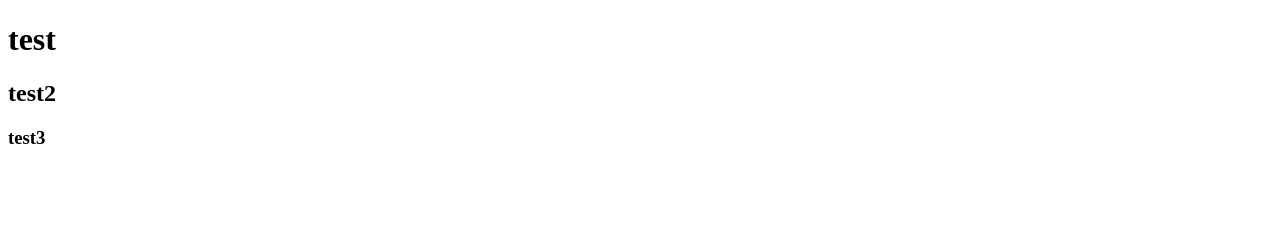
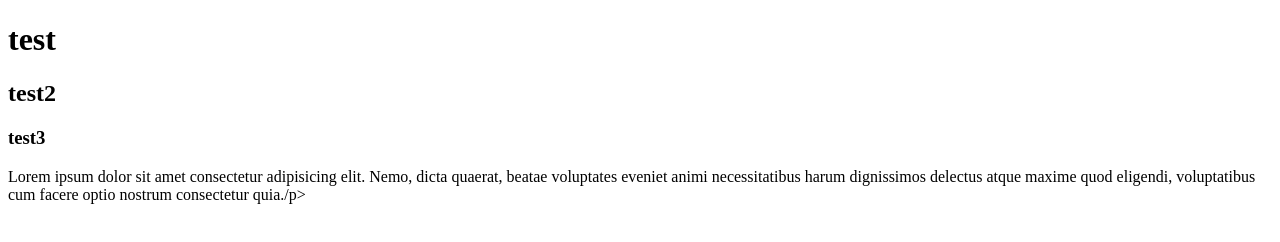
Before and after one commit to soar-telescope/dev-practice, a plain HTML site: page index.html in a window 1280 px wide. Drawn offline with Linux system fonts and the light colour scheme.

Commit message:
Lorem added

```diff
--- a/index.html
+++ b/index.html
@@ -10,5 +10,9 @@
     <h1>test</h1>
     <h2>test2</h2>
     <h3>test3</h3>
+    <div>
+        <p>Lorem ipsum dolor sit amet consectetur adipisicing elit. Nemo, dicta quaerat, beatae voluptates eveniet animi necessitatibus harum dignissimos delectus atque maxime quod eligendi, voluptatibus cum facere optio nostrum consectetur quia./p>
+    </div>
+
 </body>
 </html>
```
